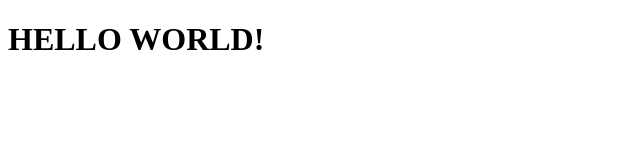
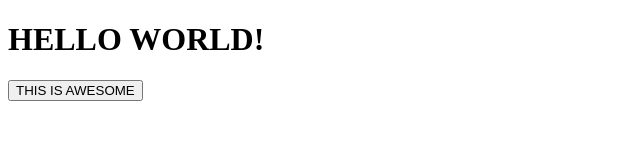
Before and after one commit to vviswanathan7777/my_first_repo, a plain HTML site: page index.html in a window 1280 px wide. Shown: the whole page, without its empty margins (0-640 px from the left). Drawn offline with Linux system fonts and the light colour scheme.

Commit message:
THE BUTTON YOU ASKED FOR

```diff
--- a/index.html
+++ b/index.html
@@ -7,5 +7,6 @@
 </head>
 <body>
     <h1>HELLO WORLD!</h1>
+    <button>THIS IS AWESOME</button>
 </body>
 </html>
```
